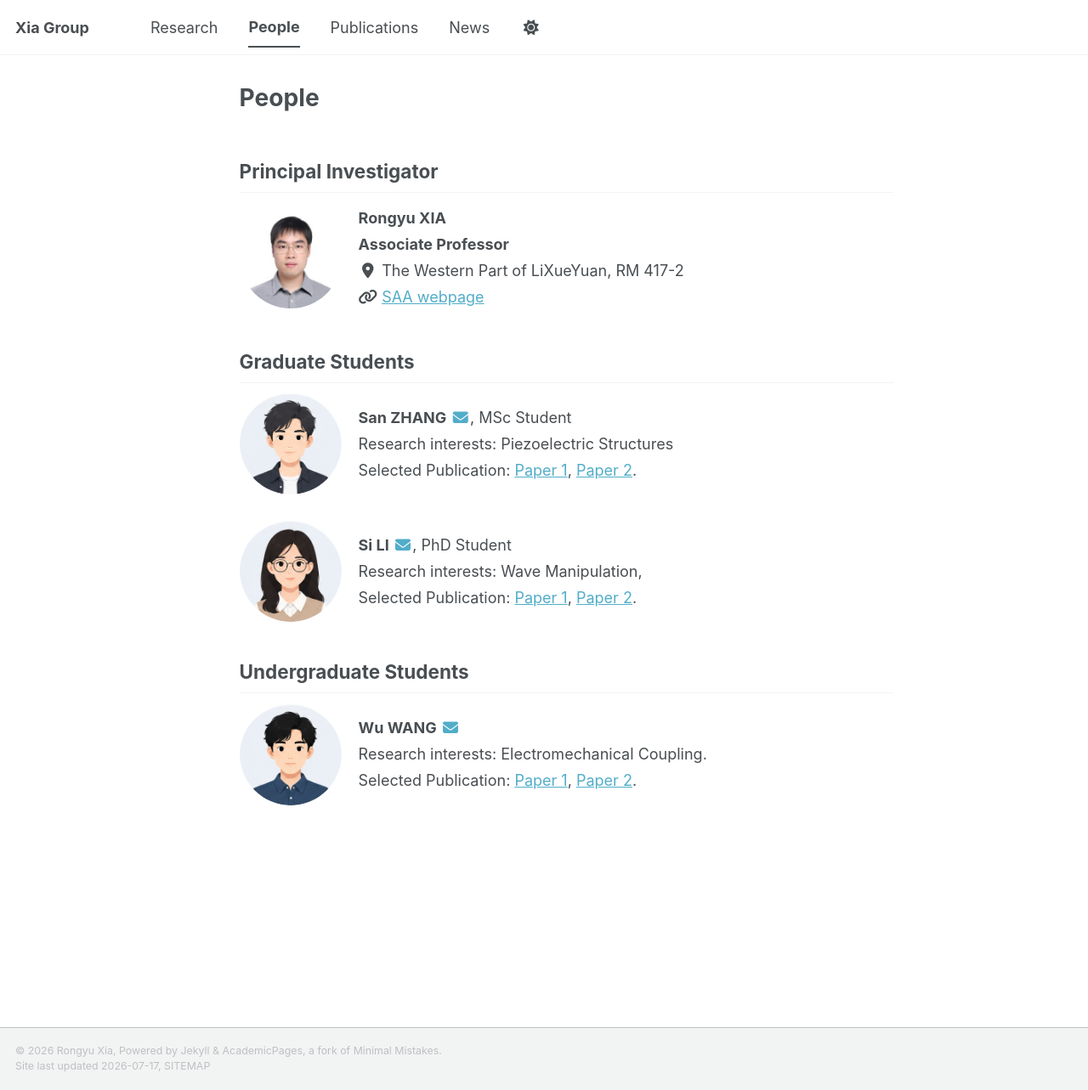
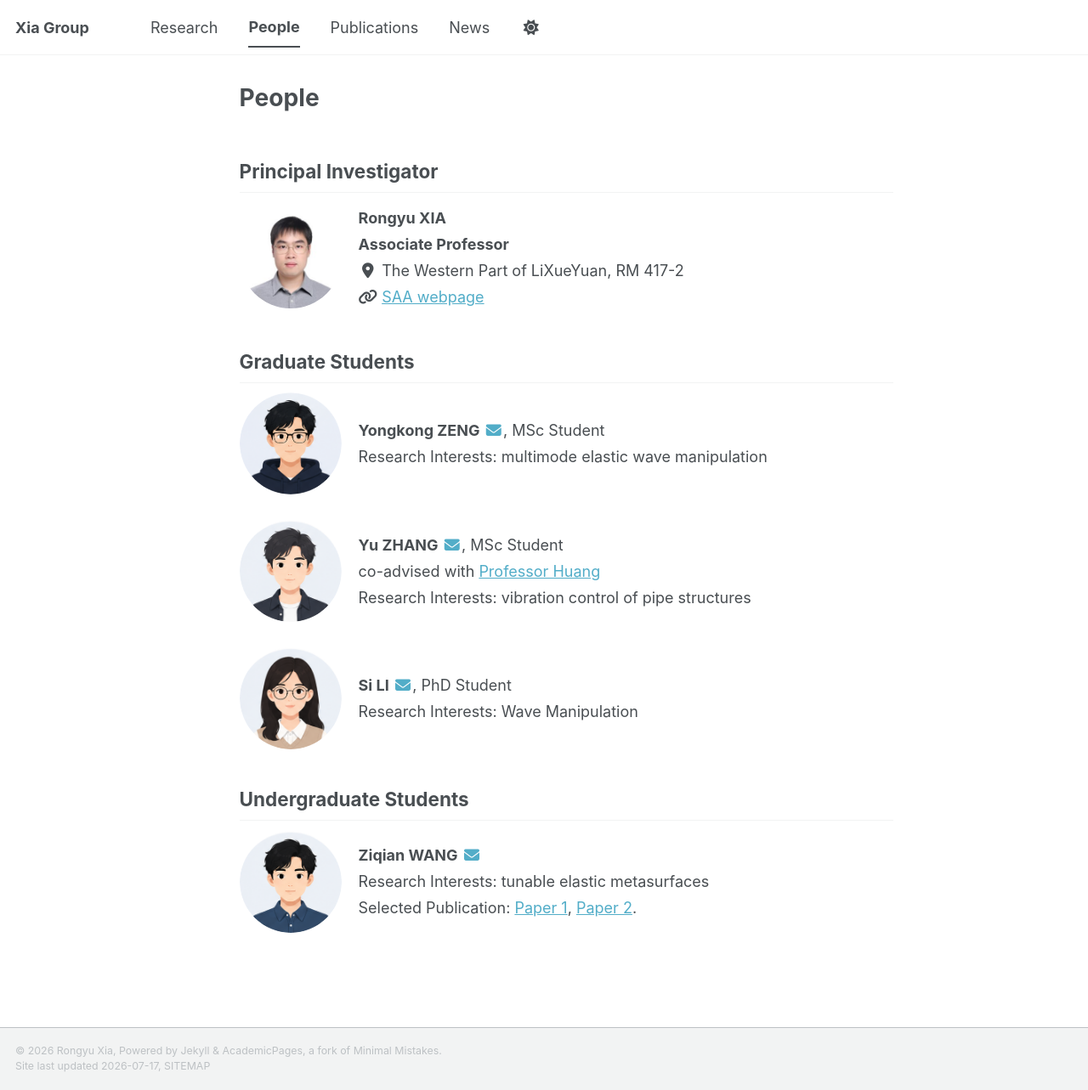
Before and after one commit to RongyuXia/rongyuxia.github.io, a Jekyll site: the page built from _pages/people.html, in a window 1280 px wide and 1283 px high. Shown: the whole window at 85% size. Built offline with Jekyll 4.4.1, drawn with Linux system fonts in a browser that asks for light colours; a style sheet for code colours, icons or effects is not loaded.

Commit message:
Update people page

```diff
--- a/_pages/people.html
+++ b/_pages/people.html
@@ -38,6 +38,32 @@ classes: wide
 <h2>Graduate Students</h2>
 
 <div style="display:flex; align-items:center; gap:20px; margin-bottom:30px;">
+  <img src="/images/people/student11.png"
+       style="
+       width:120px;
+       height:120px;
+       object-fit:cover;
+       border-radius:50%;
+       flex-shrink:0;
+       ">
+  <div>
+    <p style="margin:4px 0;">
+      <strong>Yongkong ZENG</strong>
+      <a href="mailto:xxx@xxx.edu.cn"><i class="fas fa-fw fa-envelope"></i></a>, MSc Student
+    </p>
+    <p style="margin:4px 0;">
+      Research Interests:
+      multimode elastic wave manipulation
+    </p>
+    <!-- <p style="margin:4px 0;">
+      Selected Publication:
+      <a href="https://www.sysu.edu.cn">Paper 1</a>,
+      <a href="https://www.sysu.edu.cn">Paper 2</a>.
+    </p> -->
+  </div>
+</div>
+
+<div style="display:flex; align-items:center; gap:20px; margin-bottom:30px;">
   <img src="/images/people/student22.png"
        style="
        width:120px;
@@ -48,18 +74,21 @@ classes: wide
        ">
   <div>
     <p style="margin:4px 0;">
-      <strong>San ZHANG</strong>
+      <strong>Yu ZHANG</strong>
       <a href="mailto:xxx@xxx.edu.cn"><i class="fas fa-fw fa-envelope"></i></a>, MSc Student
     </p>
     <p style="margin:4px 0;">
-      Research interests:
-      Piezoelectric Structures
+      co-advised with <a href="https://saa.sysu.edu.cn/teacher/220">Professor Huang</a>
     </p>
     <p style="margin:4px 0;">
+      Research Interests:
+      vibration control of pipe structures
+    </p>
+    <!-- <p style="margin:4px 0;">
       Selected Publication:
       <a href="https://www.sysu.edu.cn">Paper 1</a>,
       <a href="https://www.sysu.edu.cn">Paper 2</a>.
-    </p>
+    </p> -->
   </div>
 </div>
 
@@ -73,22 +102,19 @@ classes: wide
        flex-shrink:0;
        ">
   <div>
-    <!-- <h3 style="margin:0;">
-      Si LI
-    </h3> -->
     <p style="margin:4px 0;">
       <strong>Si LI</strong>
       <a href="mailto:xxx@xxx.edu.cn"><i class="fas fa-fw fa-envelope"></i></a>, PhD Student
     </p>
     <p style="margin:4px 0;">
-      Research interests:
-      Wave Manipulation,
+      Research Interests:
+      Wave Manipulation
     </p>
-    <p style="margin:4px 0;">
+    <!-- <p style="margin:4px 0;">
       Selected Publication:
       <a href="https://www.sysu.edu.cn">Paper 1</a>,
       <a href="https://www.sysu.edu.cn">Paper 2</a>.
-    </p>
+    </p> -->
   </div>
 </div>
 
@@ -105,14 +131,14 @@ classes: wide
        ">
   <div>
     <p style="margin:4px 0;">
-      <strong>Wu WANG</strong>
+      <strong>Ziqian WANG</strong>
       <a href="mailto:xxx@xxx.edu.cn">
         <i class="fas fa-fw fa-envelope"></i>
       </a>
     </p>
     <p style="margin:4px 0;">
-      Research interests:
-      Electromechanical Coupling.
+      Research Interests:
+      tunable elastic metasurfaces
     </p>
     <p style="margin:4px 0;">
       Selected Publication:
```
